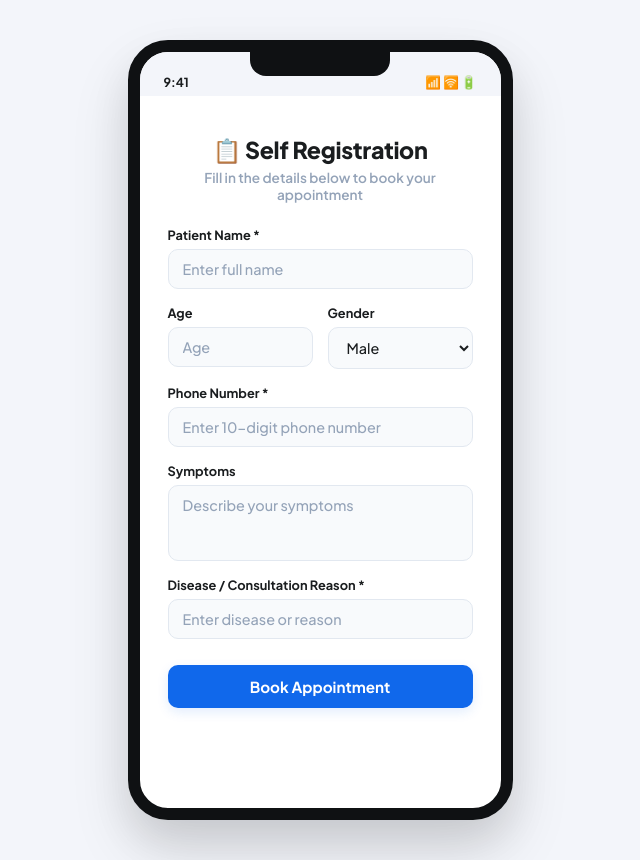
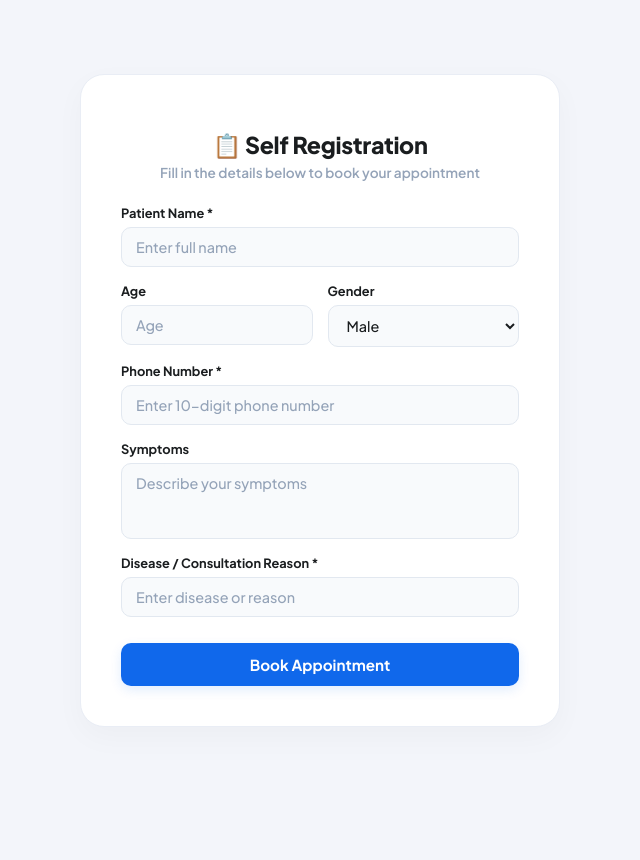
Before and after one commit to ADHI2027/Smart-Clinic-Queue, a React (Create React App) app in the folder frontend/: page /self-register in a window 1280 px wide. Shown: the whole page, without its empty margins (320-960 px from the left). After the commit the page ends 800 px from the top, so only its background shows below. Built offline with nearby package versions, Linux system fonts and the light colour scheme.

Commit message:
Refactor self-registration UI wrapper and update branding to Queue Cure

```diff
--- a/frontend/src/components/SelfRegistration.jsx
+++ b/frontend/src/components/SelfRegistration.jsx
@@ -2,6 +2,7 @@ import React, { useState } from 'react';
 import { useNavigate } from 'react-router-dom';
 import axios from 'axios';
 import { toast } from 'react-toastify';
+import { FaUserMd } from 'react-icons/fa';
 import '../styles/self-registration.css';
 
 const SelfRegistration = () => {
@@ -57,22 +58,13 @@ const res = await axios.post(`${API_URL}/api/self-register`, formData);
 
     return (
       <div className="self-registration-container">
-        <div className="mobile-frame-wrapper">
-          <div className="mobile-notch"></div>
-          <div className="mobile-status-bar">
-            <span>9:41</span>
-            <div className="mobile-status-icons">📶 🛜 🔋</div>
-          </div>
-
         <div className="ticket-screen-body">
 
-            {/* FlexQ Logo Block */}
+          {/* Queue Cure Logo Block */}
           <div className="ticket-logo-block">
             <div className="ticket-logo-text">
-                <svg width="26" height="26" viewBox="0 0 24 24" fill="none" stroke="#00e676" strokeWidth="3.5" strokeLinecap="round" strokeLinejoin="round" style={{ marginRight: '6px' }}>
-                  <polygon points="12 2 22 7 22 17 12 22 2 17 2 7 12 2"/>
-                </svg>
-                FlexQ
+              <FaUserMd style={{ fontSize: '1.6rem', color: '#22c55e', marginRight: '6px' }} />
+              <span>Queue Cure</span>
             </div>
             <span className="ticket-subtitle">Smart Clinic Enterprise</span>
           </div>
@@ -125,19 +117,11 @@ const res = await axios.post(`${API_URL}/api/self-register`, formData);
 
         </div>
       </div>
-      </div>
     );
   }
 
   return (
     <div className="self-registration-container">
-      <div className="mobile-frame-wrapper">
-        <div className="mobile-notch"></div>
-        <div className="mobile-status-bar">
-          <span>9:41</span>
-          <div className="mobile-status-icons">📶 🛜 🔋</div>
-        </div>
-
       <div className="self-registration-box">
         <h1>📋 Self Registration</h1>
         <p className="subtitle">Fill in the details below to book your appointment</p>
@@ -218,7 +202,6 @@ const res = await axios.post(`${API_URL}/api/self-register`, formData);
         </form>
       </div>
     </div>
-    </div>
   );
 };
 
--- a/frontend/src/styles/self-registration.css
+++ b/frontend/src/styles/self-registration.css
@@ -61,9 +61,14 @@
 
 /* Form screen contents */
 .self-registration-box {
-  flex: 1;
-  padding: 24px 28px;
-  overflow-y: auto;
+  background-color: #ffffff;
+  border-radius: 24px;
+  border: 1px solid #e9edf5;
+  box-shadow: 0 10px 30px rgba(0, 0, 0, 0.03);
+  padding: 40px;
+  max-width: 480px;
+  width: 100%;
+  box-sizing: border-box;
   display: flex;
   flex-direction: column;
 }
@@ -173,16 +178,20 @@
 
 /* Confirmation Screen Body */
 .ticket-screen-body {
-  flex: 1;
-  padding: 24px;
+  background-color: #ffffff;
+  border-radius: 24px;
+  border: 1px solid #e9edf5;
+  box-shadow: 0 10px 30px rgba(0, 0, 0, 0.03);
+  padding: 40px;
+  max-width: 480px;
+  width: 100%;
+  box-sizing: border-box;
   display: flex;
   flex-direction: column;
   align-items: center;
-  background-color: #f3f5fa;
-  overflow-y: auto;
 }
 
-/* FlexQ Logo styling */
+/* Queue Cure Logo styling */
 .ticket-logo-block {
   display: flex;
   flex-direction: column;
@@ -211,7 +220,7 @@
 /* Ticket Card */
 .ticket-card {
   width: 100%;
-  background-color: #ffffff;
+  background-color: #f8fafc;
   border-radius: 24px;
   border: 1px solid #e9edf5;
   box-shadow: 0 4px 20px rgba(0, 0, 0, 0.015);
@@ -249,7 +258,7 @@
   width: 22px;
   height: 22px;
   border-radius: 50%;
-  background-color: #f3f5fa;
+  background-color: #ffffff;
   border-right: 1px solid #e9edf5;
 }
 
@@ -261,7 +270,7 @@
   width: 22px;
   height: 22px;
   border-radius: 50%;
-  background-color: #f3f5fa;
+  background-color: #ffffff;
   border-left: 1px solid #e9edf5;
 }
 
```
Also changed, not shown: 1 other file (tests, documents, lock files or other folders). Lines whose indentation alone changed are shown as unchanged.
